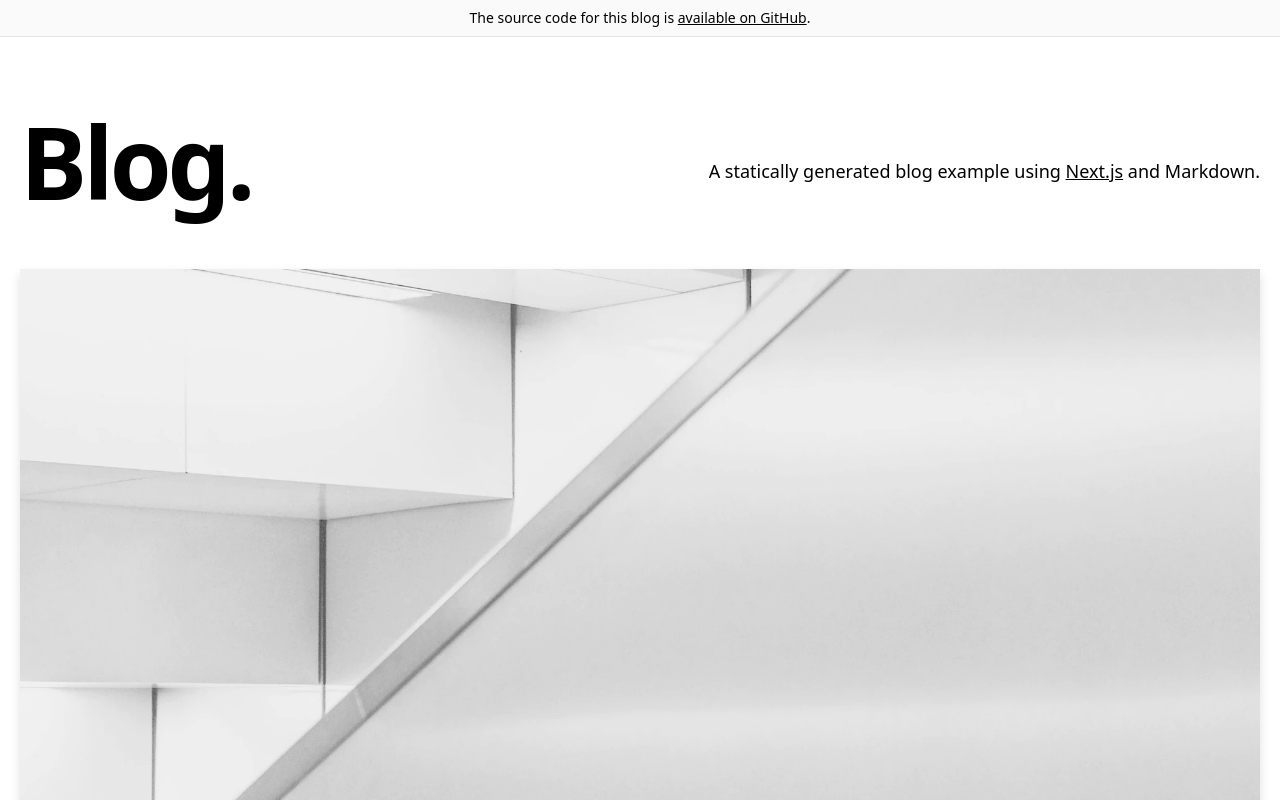
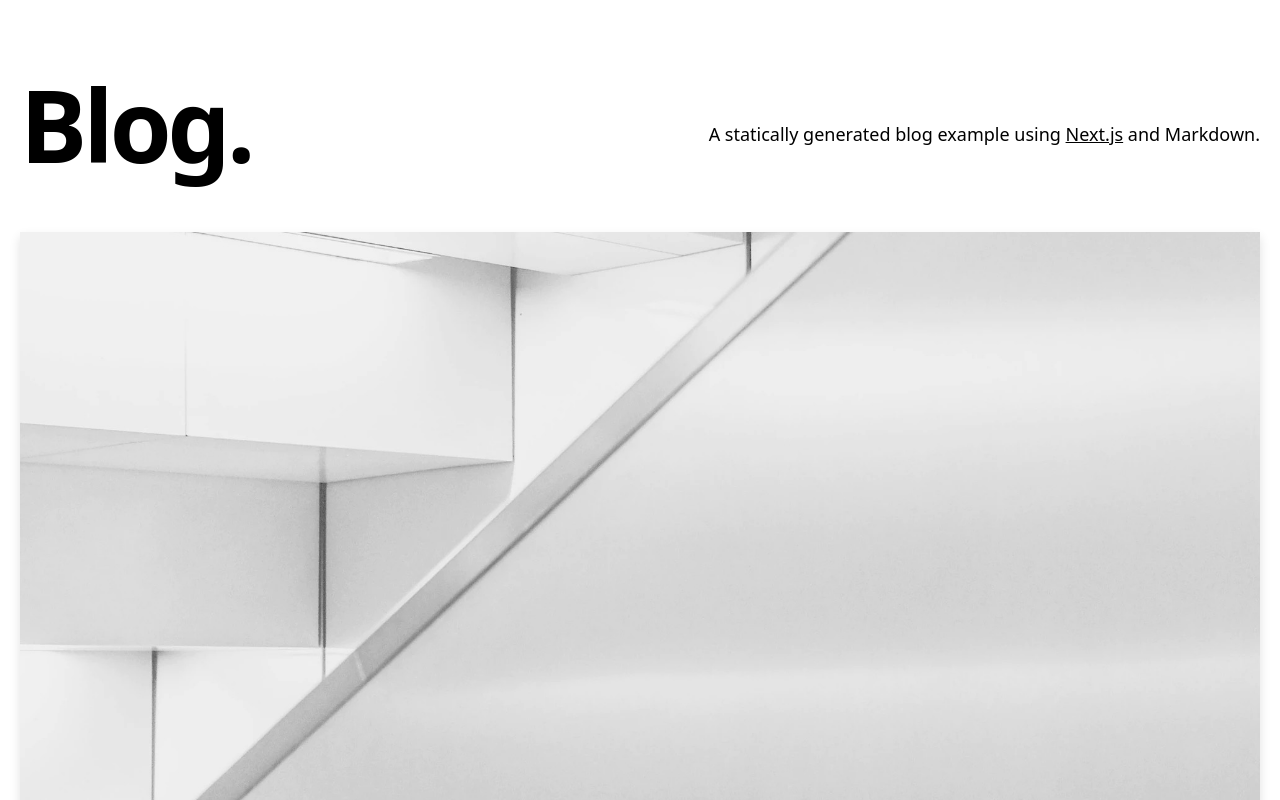
Before and after one commit to paulbulman/parking-blog, a Next.js app: page / in a window 1280 px wide. Shown: the top 800 px of the page. Built offline with nearby package versions, Linux system fonts and the light colour scheme.

Commit message:
Remove alert component

```diff
--- a/components/alert.tsx
+++ /dev/null
@@ -1,48 +0,0 @@
-import Container from "./container";
-import cn from "classnames";
-import { EXAMPLE_PATH } from "../lib/constants";
-
-type Props = {
-  preview?: boolean;
-};
-
-const Alert = ({ preview }: Props) => {
-  return (
-    <div
-      className={cn("border-b", {
-        "bg-neutral-800 border-neutral-800 text-white": preview,
-        "bg-neutral-50 border-neutral-200": !preview,
-      })}
-    >
-      <Container>
-        <div className="py-2 text-center text-sm">
-          {preview ? (
-            <>
-              This page is a preview.{" "}
-              <a
-                href="/api/exit-preview"
-                className="underline hover:text-teal-300 duration-200 transition-colors"
-              >
-                Click here
-              </a>{" "}
-              to exit preview mode.
-            </>
-          ) : (
-            <>
-              The source code for this blog is{" "}
-              <a
-                href={`https://github.com/vercel/next.js/tree/canary/examples/${EXAMPLE_PATH}`}
-                className="underline hover:text-blue-600 duration-200 transition-colors"
-              >
-                available on GitHub
-              </a>
-              .
-            </>
-          )}
-        </div>
-      </Container>
-    </div>
-  );
-};
-
-export default Alert;
--- a/components/layout.tsx
+++ b/components/layout.tsx
@@ -1,4 +1,3 @@
-import Alert from "./alert";
 import Footer from "./footer";
 import Meta from "./meta";
 
@@ -12,7 +11,6 @@
     <>
       <Meta />
       <div className="min-h-screen">
-        <Alert preview={preview} />
         <main>{children}</main>
       </div>
       <Footer />
```
